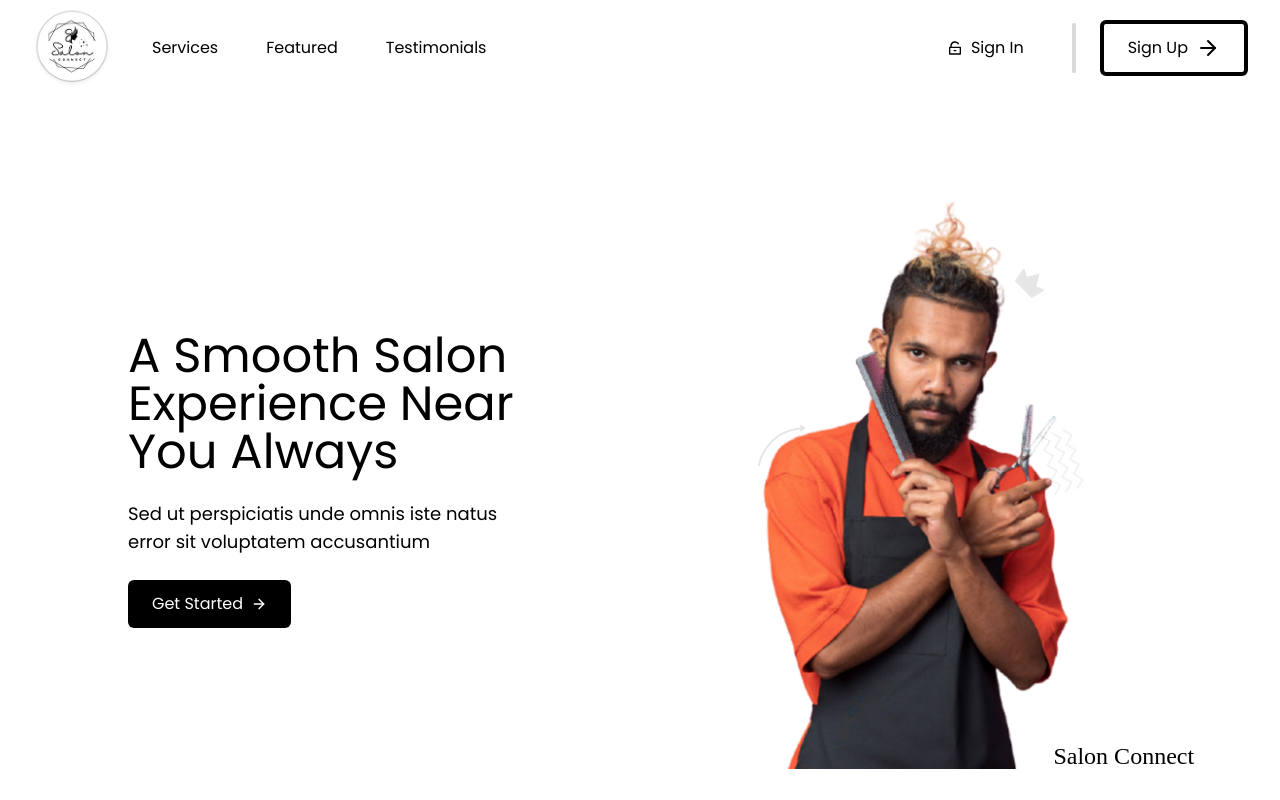
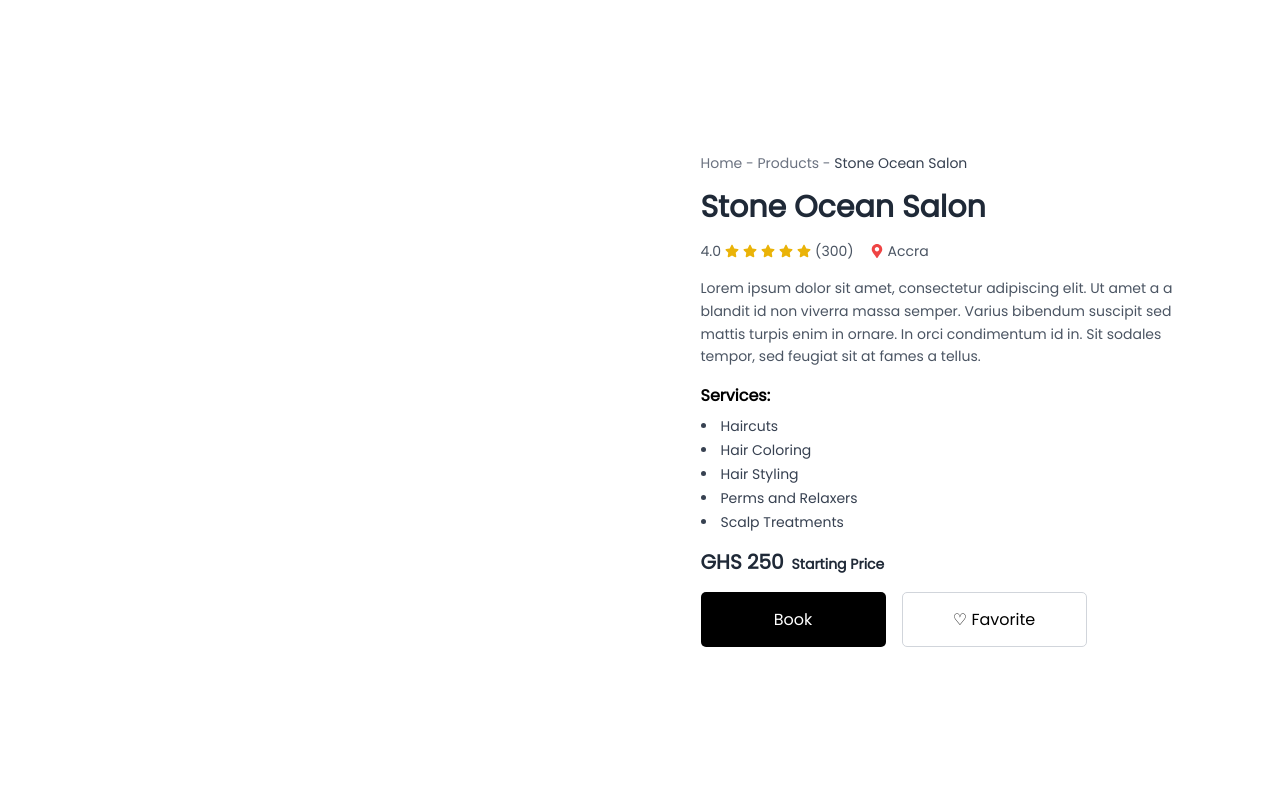
Before and after one commit to MergeShere/SalConFrontend, a React (Vite) app: page /salon/1 in a window 1280 px wide. Before the commit this address led to /. Shown: the top 800 px of the page. Built offline with nearby package versions, Linux system fonts and the light colour scheme; a web font is replaced by a local one.

Commit message:
Implmented the salon details right session

```diff
--- a/src/App.tsx
+++ b/src/App.tsx
@@ -10,6 +10,8 @@ import ForgotPasswordPage from './pages/auth/ForgotPasswordPage.tsx';
 import OtpVerificationPage from './pages/auth/OtpVerificationPage.tsx';
 import SetPasswordPage from './pages/auth/SetPasswordPage.tsx';
 import { AnimatePresence } from 'framer-motion';
+import SalonDetail from './pages/SalonDetail';
+
 
 function App() {
   return (
@@ -23,6 +25,7 @@ function App() {
             <Route path="/auth/forgot-password" element={<ForgotPasswordPage />} />
             <Route path="/auth/verify-otp" element={<OtpVerificationPage />} />
             <Route path="/auth/set-password" element={<SetPasswordPage />} />
+              <Route path="/salon/:id" element={<SalonDetail />} />
 
             <Route path="/" element={<HomePage />} />
 
--- a/src/components/home/ServicesSection.tsx
+++ b/src/components/home/ServicesSection.tsx
@@ -1,4 +1,5 @@
 import React from "react";
+import { ReactNode } from 'react';
 import service_img_1 from '../../assets/images/service-img-1.png';
 import service_img_2 from '../../assets/images/service-img-2.png';
 import service_img_3 from '../../assets/images/service-img-3.png';
@@ -9,7 +10,8 @@ import service_img_6 from '../../assets/images/service-img-7.svg';
 interface Service {
   title: string;
   description: string;
-  icon: JSX.Element;
+  icon: ReactNode;
+
 }
 
 const services: Service[] = [
--- /dev/null
+++ b/src/components/salon/SalonDetailsCard.tsx
@@ -0,0 +1,60 @@
+import { FaStar, FaMapMarkerAlt } from "react-icons/fa";
+
+export const SalonDetailsCard = () => {
+  return (
+    <div className="space-y-4">
+      <div className="text-sm text-gray-500">
+        Home - Products -{" "}
+        <span className="text-gray-700 font-medium">Stone Ocean Salon</span>
+      </div>
+      <h1 className="text-3xl font-bold text-gray-800">Stone Ocean Salon</h1>
+      <div className="flex flex-wrap items-center gap-4 text-sm text-gray-600">
+        <div className="flex items-center gap-1">
+          <span className="font-medium">4.0</span>
+          <div className="flex items-center gap-1 text-yellow-500">
+            <FaStar />
+            <FaStar />
+            <FaStar />
+            <FaStar />
+            <FaStar />
+          </div>
+          <span>(300)</span>
+        </div>
+        <div className="flex items-center gap-1">
+          <FaMapMarkerAlt className="text-red-500" />
+          <span>Accra</span>
+        </div>
+      </div>
+      <p className="text-sm text-gray-600 leading-relaxed">
+        Lorem ipsum dolor sit amet, consectetur adipiscing elit. Ut amet a a
+        blandit id non viverra massa semper. Varius bibendum suscipit sed mattis
+        turpis enim in ornare. In orci condimentum id in. Sit sodales tempor,
+        sed feugiat sit at fames a tellus.
+      </p>
+      <div className="mt-6">
+        <h2 className="font-bold text-black">Services:</h2>
+        <ul className="list-disc list-inside text-sm text-gray-700 space-y-1 mt-2">
+          <li>Haircuts</li>
+          <li>Hair Coloring</li>
+          <li>Hair Styling</li>
+          <li>Perms and Relaxers</li>
+          <li>Scalp Treatments</li>
+        </ul>
+      </div>
+      <div className="flex mt-3 items-baseline gap-2">
+        <span className="text-xl font-bold text-gray-800">GHS 250</span>
+        <span className="text-sm font-semibold text-gray-800">
+          Starting Price
+        </span>
+      </div>
+      <div className="flex flex-col sm:flex-row mt-6 gap-4">
+        <button className="bg-black text-white w-full sm:w-[185px] h-[55px] rounded-[5px] px-4 py-[14px] text-base font-medium hover:opacity-90">
+          Book
+        </button>
+        <button className="border border-gray-300 w-full sm:w-[185px] h-[55px] rounded-[5px] px-4 py-[14px] text-base font-medium hover:bg-gray-100">
+          ♡ Favorite
+        </button>
+      </div>
+    </div>
+  );
+};
--- /dev/null
+++ b/src/pages/SalonDetail.tsx
@@ -0,0 +1,18 @@
+import { SalonDetailsCard } from "../components/salon/SalonDetailsCard";
+
+export default function SalonDetail() {
+  return (
+    <div className="w-full min-h-screen flex flex-col lg:flex-row">
+
+      <div className="w-full lg:w-1/2 h-[300px] lg:h-auto">
+
+      </div>
+
+      <div className="w-full lg:w-1/2 flex items-center justify-center px-6 py-10">
+        <div className="max-w-[519px] w-full">
+          <SalonDetailsCard />
+        </div>
+      </div>
+    </div>
+  );
+}
```
